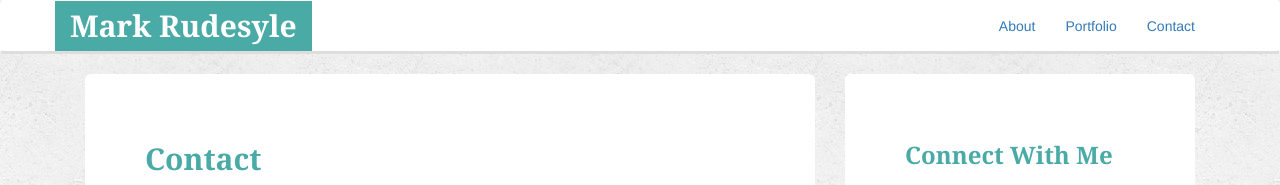
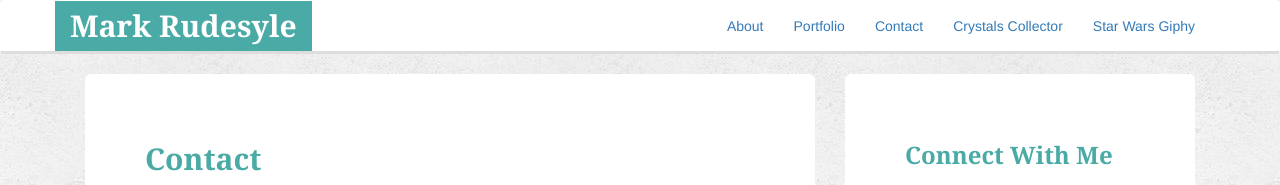
Before and after one commit to mrudesyle/Bootstrap-Portfolio, a plain HTML site: page contact.html in a window 1280 px wide. Shown: the top 185 px of the page. Drawn offline with nearby package versions, Linux system fonts and the light colour scheme.

Commit message:
Update contact.html

```diff
--- a/contact.html
+++ b/contact.html
@@ -24,16 +24,22 @@
                 <a class="mr-logo navbar-brand">Mark Rudesyle</a>
             </div>
             <div class="navbar-collapse collapse">
-                <ul class="nav navbar-nav navbar-right">
-                    <li>
+                 <ul class="nav navbar-nav navbar-right">
+                    <li class="active">
                         <a href="index.html">About</a>
                     </li>
                     <li>
                         <a href="portfolio.html">Portfolio</a>
                     </li>
-                    <li class="active">
+                    <li>
                         <a href="contact.html">Contact</a>
                     </li>
+                    <li>
+                        <a  href="https://mrudesyle.github.io/week-4-game/index.html"> Crystals Collector</a>
+                    </li>
+                    <li>
+                        <a  href="https://mrudesyle.github.io/Giphy/"> Star Wars Giphy</a>
+                   </li>
                 </ul>
             </div>
         </div>
```
